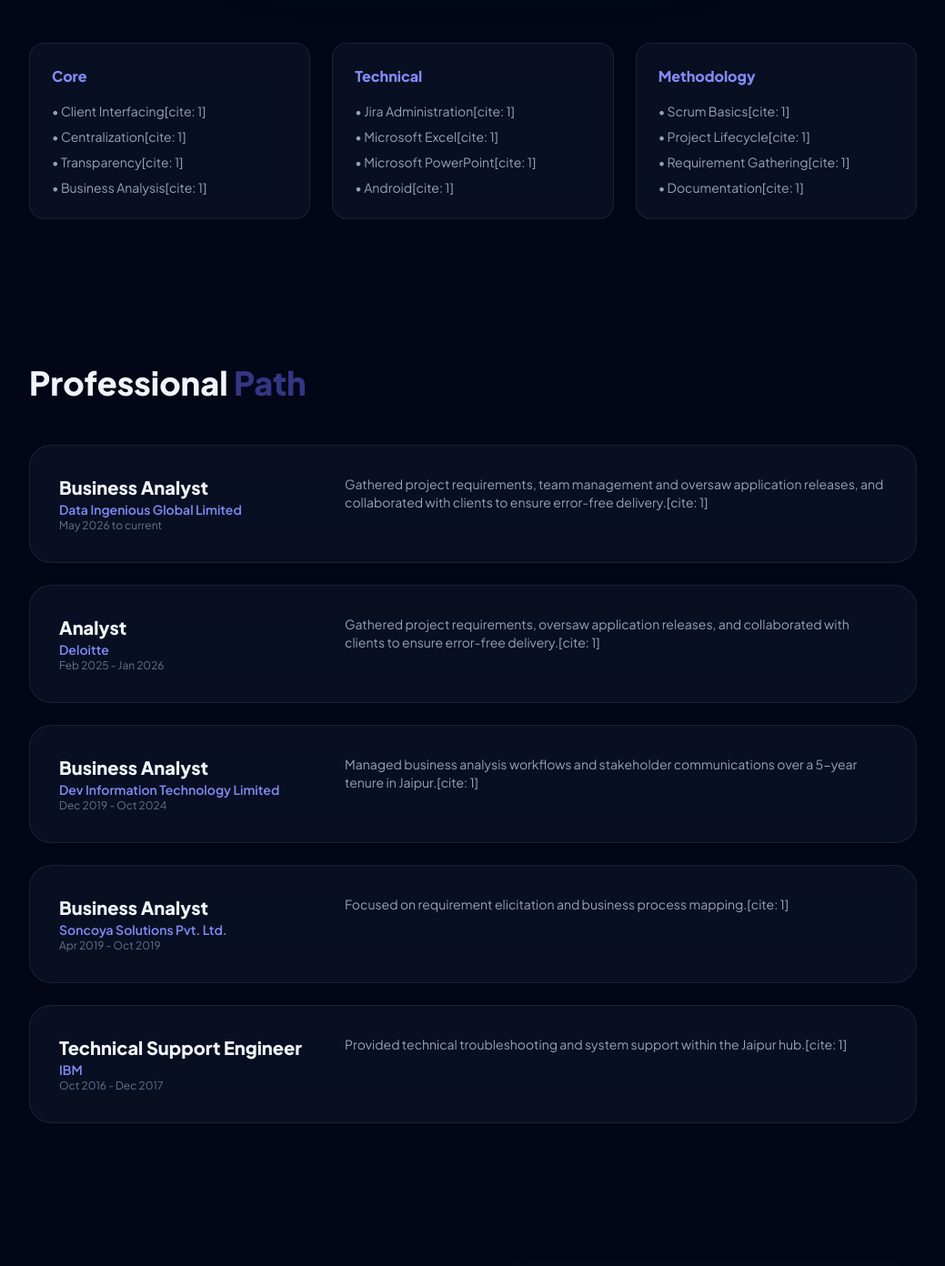
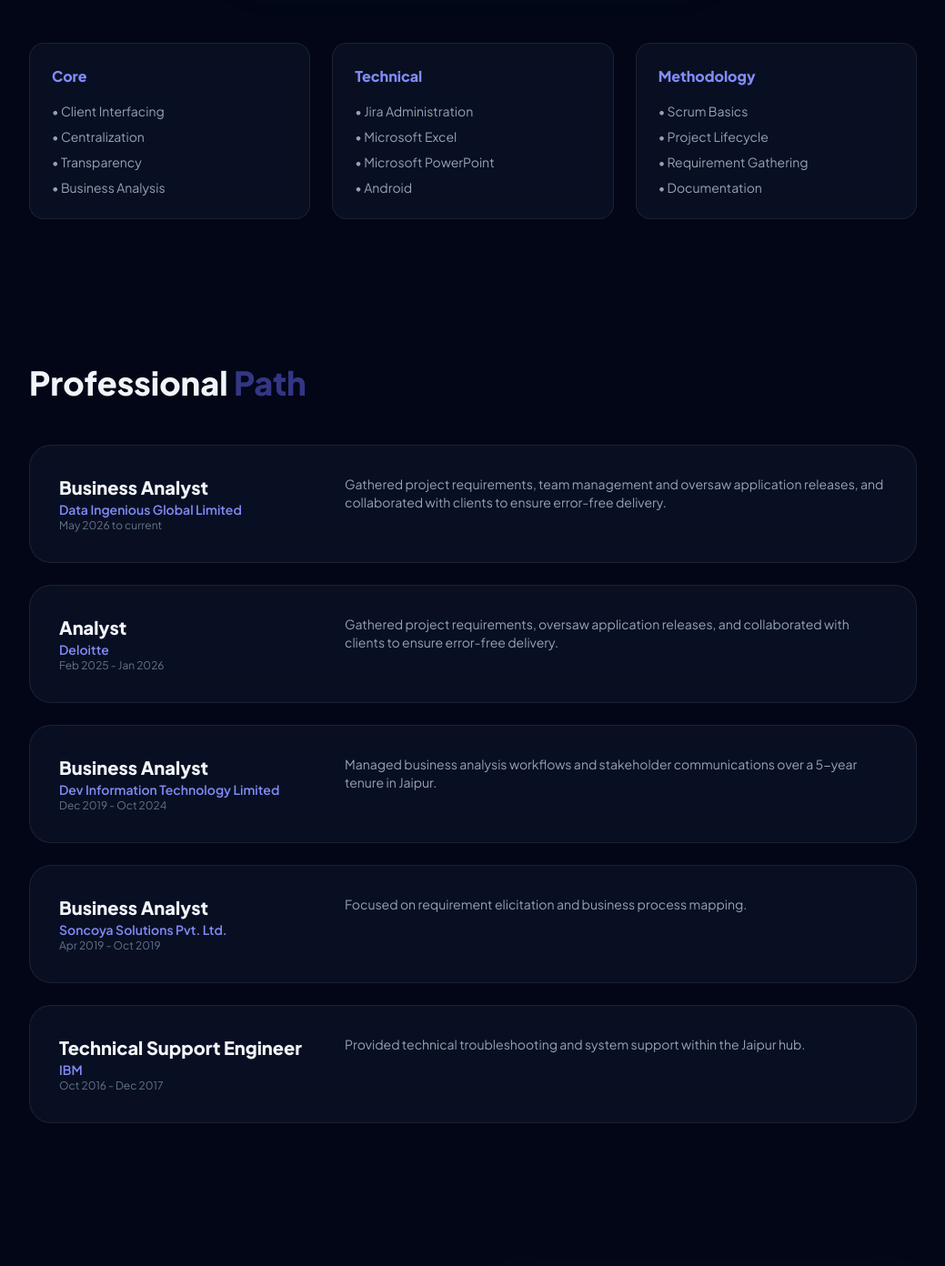
Before and after one commit to rislrohitjain/resumeproject, a Flask app: page / in a window 1280 px wide. Shown: the part 791-2183 px from the top of the page at 91% size, without its empty margins (120-1159 px from the left). Run offline with Flask 3, Linux system fonts and the light colour scheme; some libraries are stand-ins or nearby versions.

Commit message:
Remove Cite

```diff
--- a/templates/index.html
+++ b/templates/index.html
@@ -86,7 +86,7 @@
 				Role, <span class="bg-gradient-to-r from-emerald-400 to-indigo-500 bg-clip-text text-transparent">{{ config.profile_position }}</span>
             </h1>
             <p class="text-slate-400 max-w-2xl mx-auto text-lg font-light leading-relaxed">
-                {{ config.summary }}[cite: 1]
+                {{ config.summary }}
 			<span><div id="visitor-count" class="visitor-count text-indigo-400 font-bold mb-4" style="font-size:20px;"> 0 Visitors</div> Exploring this profile</span>
             </p>
 
@@ -105,7 +105,7 @@
                     <h3 class="capitalize font-bold mb-4 text-indigo-400">{{ category }}</h3>
                     <ul class="text-sm text-slate-400 space-y-2">
                         {% for skill in items %}
-                        <li>• {{ skill }}[cite: 1]</li>
+                        <li>• {{ skill }}</li>
                         {% endfor %}
                     </ul>
                 </div>
@@ -124,7 +124,7 @@
                         <p class="text-indigo-400 font-semibold text-sm">{{ job.company }}</p>
                         <p class="text-slate-500 text-xs">{{ job.period }}</p>
                     </div>
-                    <p class="text-slate-400 text-sm md:w-2/3">{{ job.desc }}[cite: 1]</p>
+                    <p class="text-slate-400 text-sm md:w-2/3">{{ job.desc }}</p>
                 </div>
                 {% endfor %}
             </div>
@@ -134,7 +134,7 @@
         <section id="contact" class="reveal grid md:grid-cols-2 gap-12">
             <div class="space-y-8">
                 <h2 class="text-4xl font-extrabold leading-tight">Let's <span class="text-emerald-500">Connect</span></h2>
-                <p class="text-slate-400">Currently based in {{ config.location }}[cite: 1].</p>
+                <p class="text-slate-400">Currently based in {{ config.location }}.</p>
                 <div class="flex gap-4">
                     <a href="{{ config.socials.linkedin }}" class="px-8 py-3 bg-white/5 border border-white/10 rounded-xl hover:bg-white/10 transition">LinkedIn Profile</a>
                 </div>
@@ -147,9 +147,9 @@
                     <a href="{{ config.socials.mobile }}" class="px-8 py-3 bg-white/5 border border-white/10 rounded-xl hover:bg-white/10 transition">{{ config.socials.mobile }}</a>
                 </div>
             </div>
-            <div class="h-[300px] map-container shadow-2xl overflow-hidden">
-                <iframe src="https://www.google.com/maps/embed?pb=!1m18!1m12!1m3!1d227748!2d75.65!3d26.88!2m3!1f0!2f0!3f0!3m2!1i1024!2i768!4f13.1!3m3!1m2!1s0x396c4adb4ad87f33%3A0xcd51f91d041207ef!2sJaipur!5e0!3m2!1sen!2sin!4v1" width="100%" height="100%" style="border:0;" loading="lazy"></iframe>
-            </div>
+				<div class="h-[300px] map-container shadow-2xl overflow-hidden">
+				<iframe src="https://www.google.com/maps/embed?pb=!1m18!1m12!1m3!1d3559.6972429080815!2d75.65896207596997!3d26.849580262799922!2m3!1f0!2f0!3f0!3m2!1i1024!2i768!4f13.1!3m3!1m2!1s0x396c4b0057d011af%3A0x93be1cc843e41a94!2sMadhav%20Kunj%20House!5e0!3m2!1sen!2sus!4v1780307523730!5m2!1sen!2sus" width="600" height="450" style="border:0;" allowfullscreen="" loading="lazy" referrerpolicy="no-referrer-when-downgrade"></iframe>
+			</div>
         </section>
 
         <footer class="py-12 border-t border-white/5 text-center">
```
